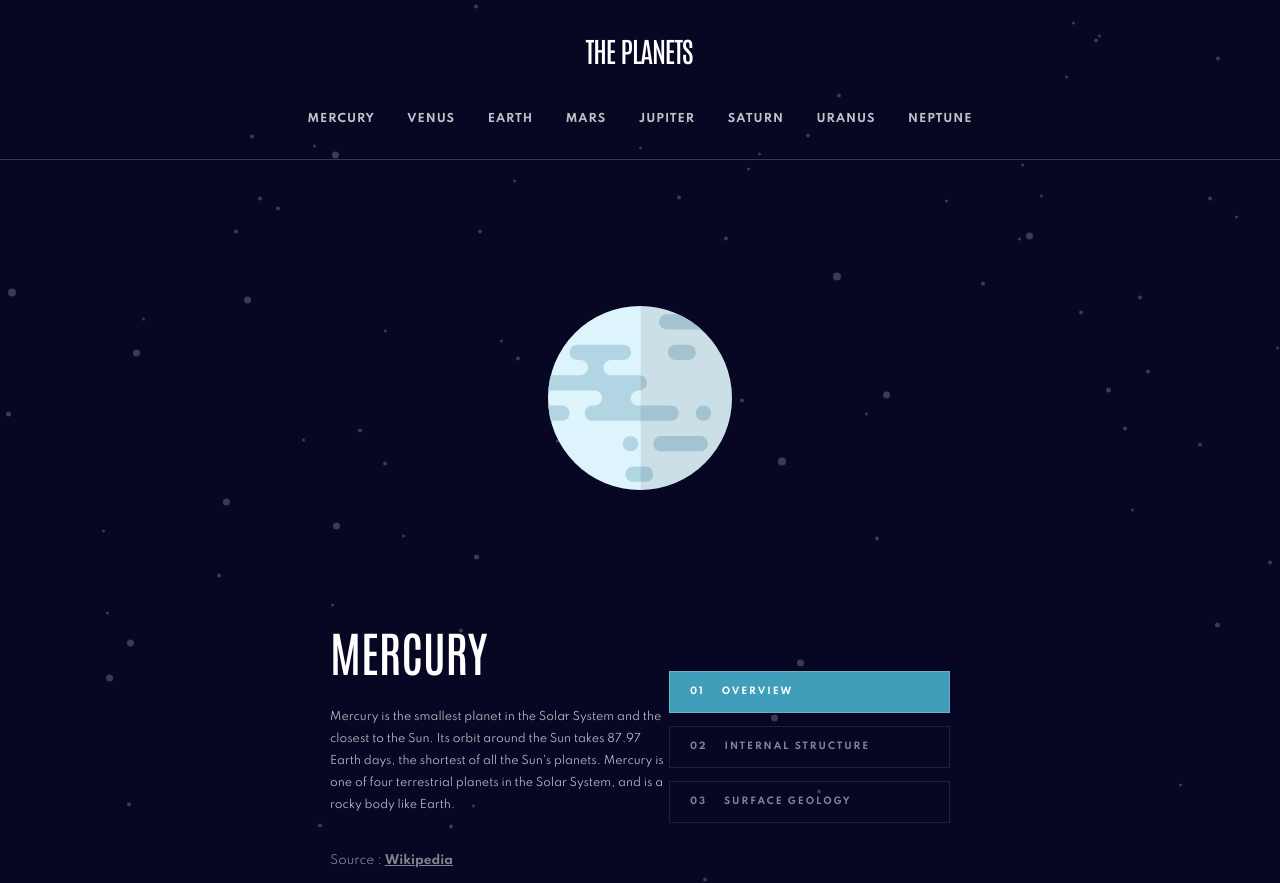
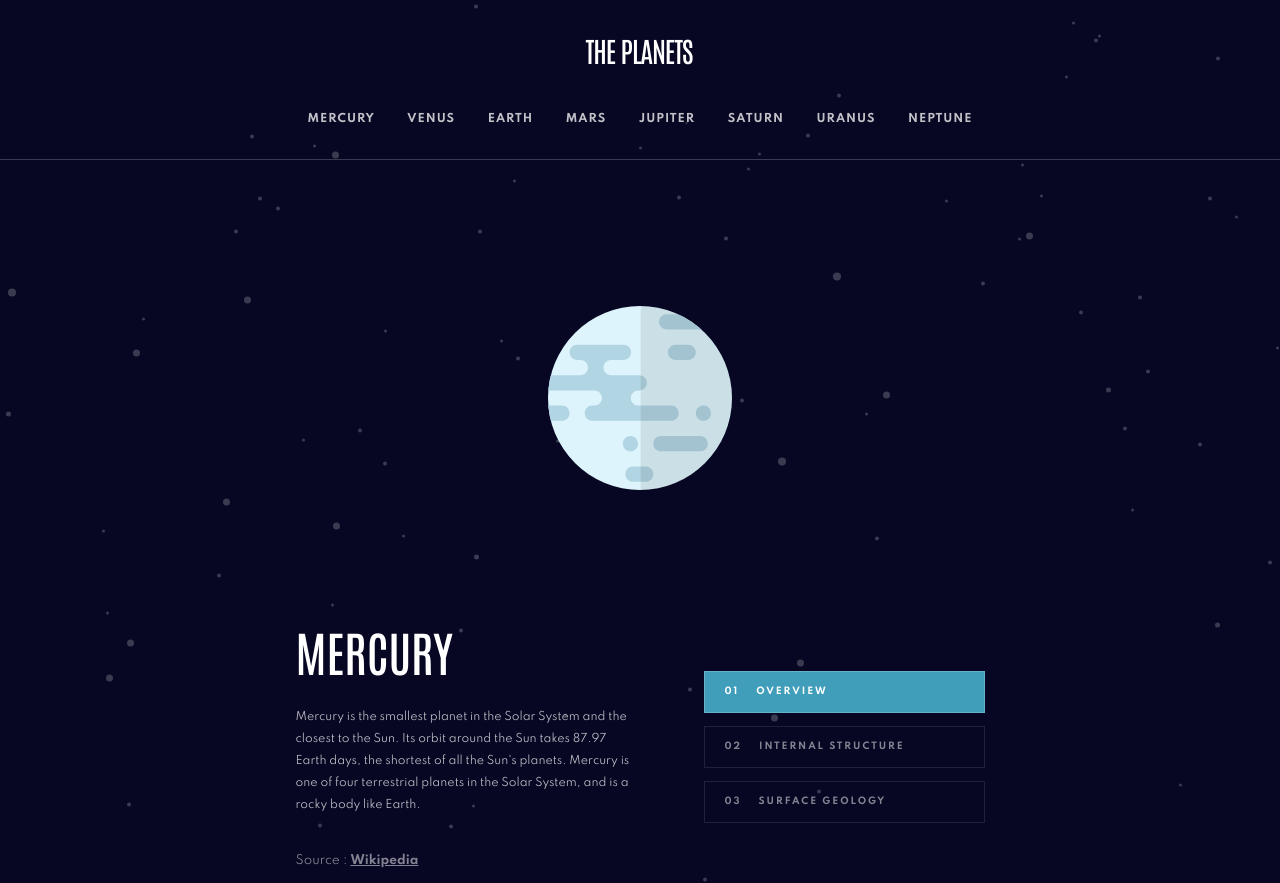
Before and after one commit to arfarobs/planets-fact-site, a React (Create React App) app: page / in a window 1280 px wide. Shown: the top 883 px of the page. Built offline with nearby package versions, Linux system fonts and the light colour scheme.

Commit message:
tweaked last commit

```diff
--- a/src/components/info/Info.css
+++ b/src/components/info/Info.css
@@ -46,14 +46,14 @@ h2 {
     display: flex;
     margin: 0 auto 27px;
     justify-content: space-between;
-    padding: 0 39.5px;
     align-items: center;
+    min-width: 689px;
   }
 
   .info-container {
     margin: 0;
     text-align: left;
-    max-width: 339px;
+    width: 339px;
   }
 
   h2 {
```
